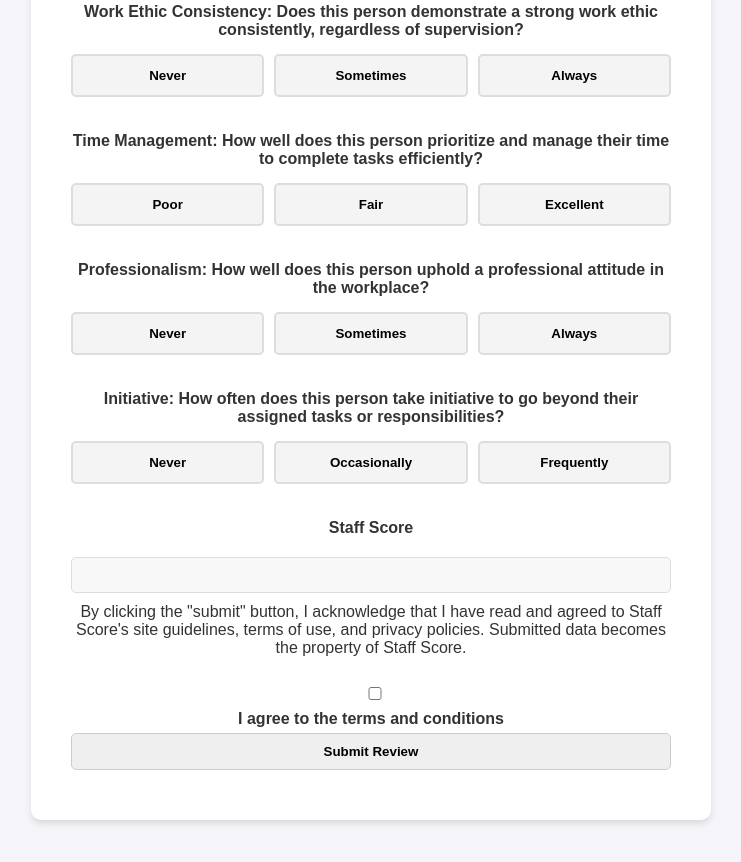
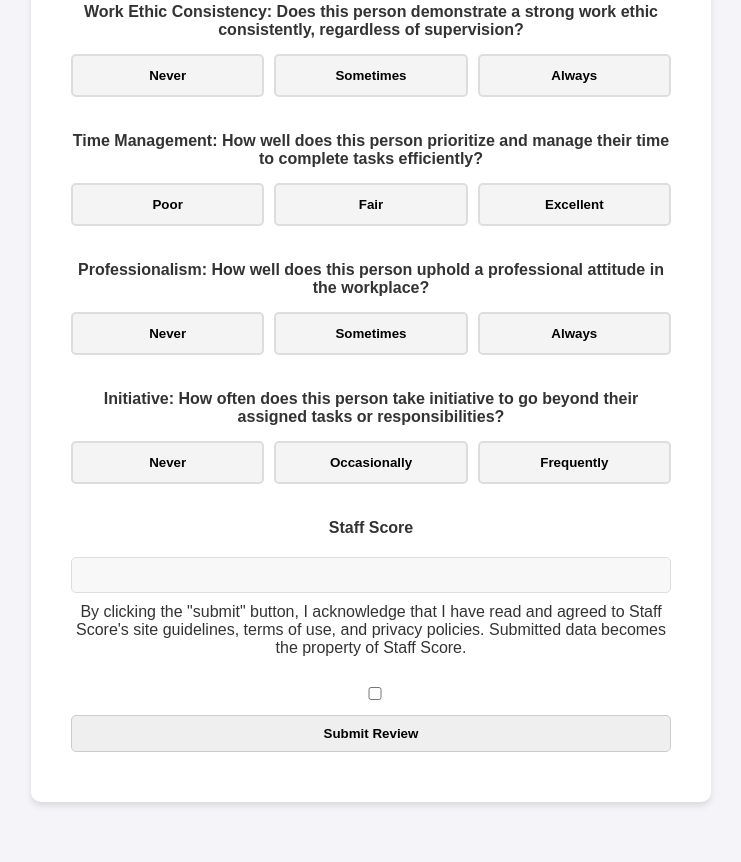
Before and after one commit to kieferiacaruso/Staff-Score, a website: page public/review.html in a window 1280 px wide. Shown: the part 1409-2271 px from the top of the page, without its empty margins (269-1010 px from the left). Drawn offline with Linux system fonts and the light colour scheme.

Commit message:
Add files via upload

```diff
--- a/public/review.html
+++ b/public/review.html
@@ -193,7 +193,7 @@
                 <span>By clicking the "submit" button, I acknowledge that I have read and agreed to Staff Score's site guidelines, terms of use, and privacy policies. Submitted data becomes the property of Staff Score.</span>
                 <label>
                     <input type="checkbox" id="terms" required>
-                    I agree to the terms and conditions
+
                 </label>
             </div>
 
```
